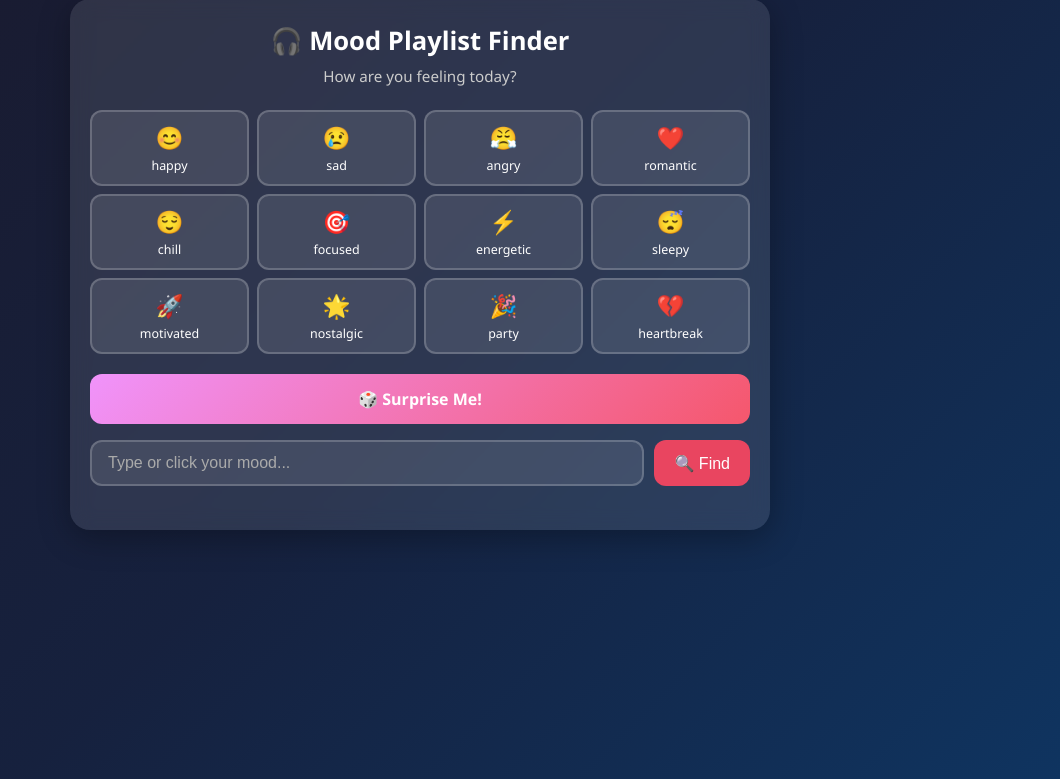
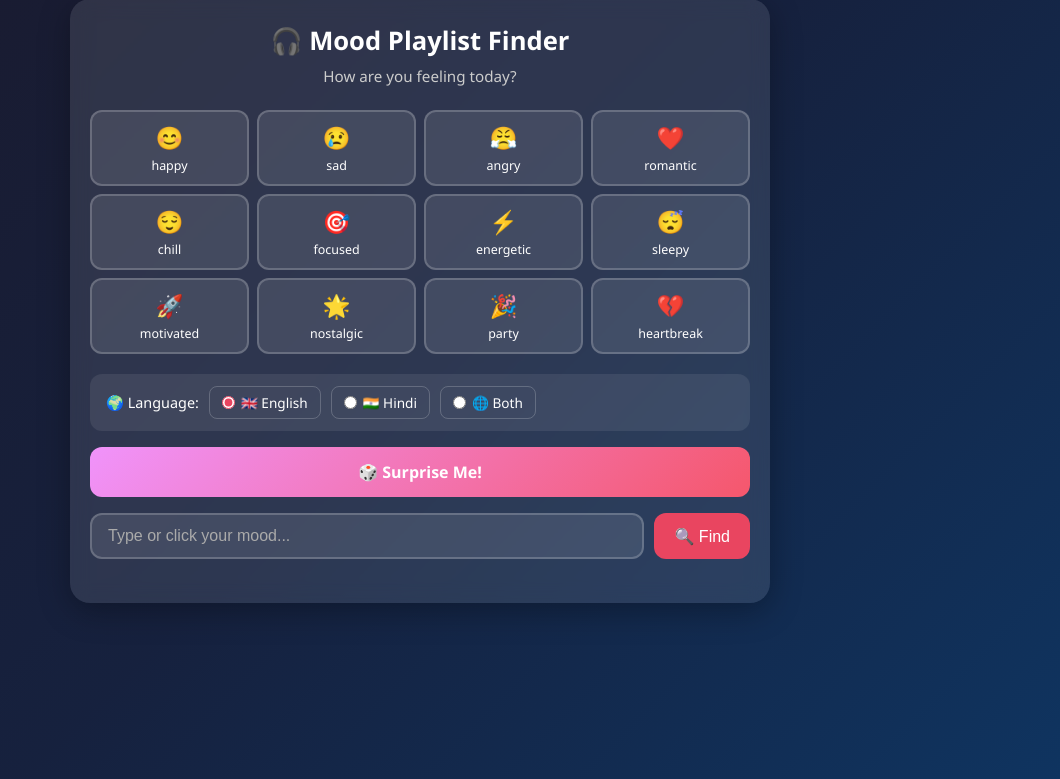
Before and after one commit to piyushpatil1124/mood-playlist, a Flask app: page / in a window 1280 px wide. Shown: the part 21-800 px from the top of the page, without its empty margins (220-1280 px from the left). Run offline with Flask 3, Linux system fonts and the light colour scheme.

Commit message:
Update index.html

```diff
--- a/templates/index.html
+++ b/templates/index.html
@@ -45,6 +45,30 @@
         .mood-btn:hover { background: rgba(255,255,255,0.25); transform: translateY(-3px); }
         .mood-btn.selected { background: #e94560; border-color: #e94560; }
         .mood-btn .emoji { font-size: 1.4rem; display: block; margin-bottom: 4px; }
+        .language-filter {
+            display: flex;
+            align-items: center;
+            gap: 10px;
+            background: rgba(255,255,255,0.08);
+            border-radius: 12px;
+            padding: 12px 16px;
+            margin-bottom: 16px;
+            flex-wrap: wrap;
+            font-size: 0.9rem;
+        }
+        .lang-btn {
+            display: flex;
+            align-items: center;
+            gap: 6px;
+            cursor: pointer;
+            padding: 6px 12px;
+            border-radius: 8px;
+            border: 1px solid rgba(255,255,255,0.2);
+            transition: all 0.2s;
+            font-size: 0.85rem;
+        }
+        .lang-btn:hover { background: rgba(255,255,255,0.1); }
+        .lang-btn input[type="radio"] { accent-color: #e94560; }
         .surprise-btn {
             display: block;
             text-align: center;
@@ -137,6 +161,8 @@
             .mood-btn { padding: 10px 4px; font-size: 0.72rem; }
             .mood-btn .emoji { font-size: 1.2rem; }
             button[type="submit"] { padding: 12px 14px; font-size: 0.9rem; }
+            .language-filter { gap: 8px; padding: 10px 12px; }
+            .lang-btn { padding: 5px 10px; font-size: 0.78rem; }
         }
     </style>
 </head>
@@ -154,9 +180,28 @@
         {% endfor %}
     </div>
 
+    <div class="language-filter">
+        <span>🌍 Language:</span>
+        <label class="lang-btn">
+            <input type="radio" name="language" value="english"
+                   {% if language == 'english' %}checked{% endif %}
+                   form="moodForm"> 🇬🇧 English
+        </label>
+        <label class="lang-btn">
+            <input type="radio" name="language" value="hindi"
+                   {% if language == 'hindi' %}checked{% endif %}
+                   form="moodForm"> 🇮🇳 Hindi
+        </label>
+        <label class="lang-btn">
+            <input type="radio" name="language" value="both"
+                   {% if language == 'both' %}checked{% endif %}
+                   form="moodForm"> 🌐 Both
+        </label>
+    </div>
+
     <a href="/surprise" class="surprise-btn">🎲 Surprise Me!</a>
 
-    <form method="POST">
+    <form method="POST" id="moodForm">
         <div class="search-box">
             <input type="text" name="mood" id="moodInput"
                    placeholder="Type or click your mood..."
```
